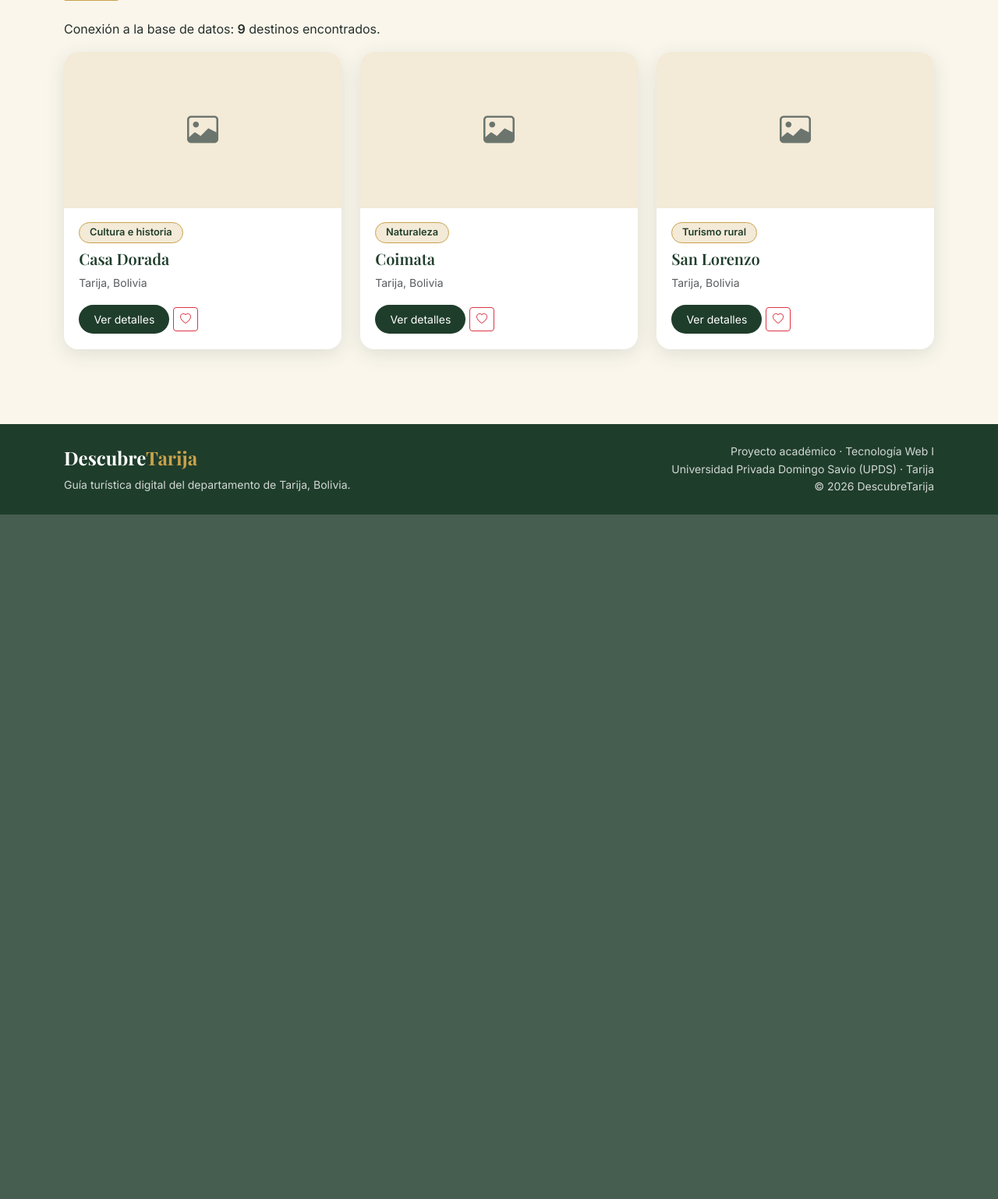
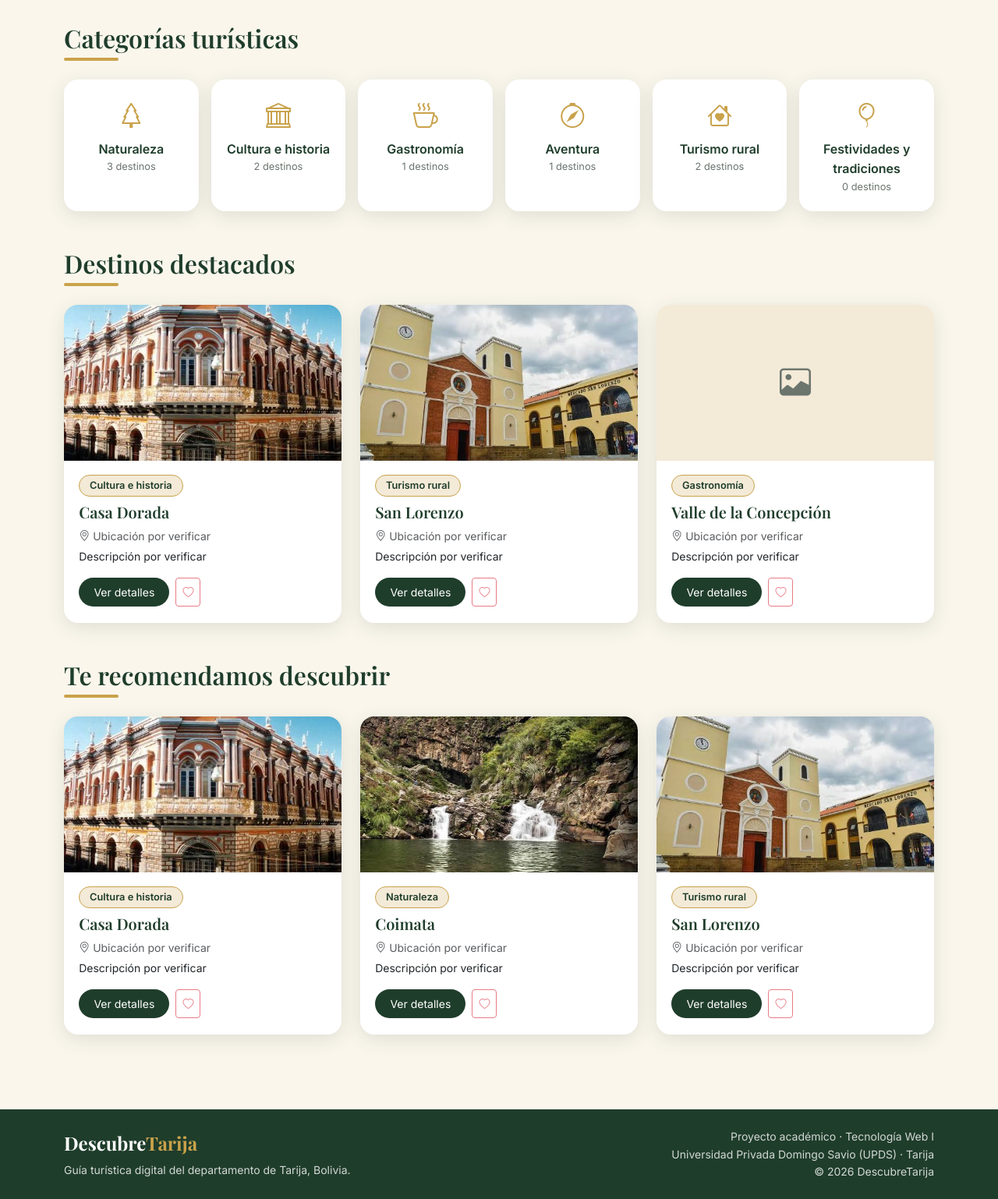
Before and after one commit to alexjerezdev/DescubreTarija, a PHP site: page / in a window 1280 px wide. Shown: the part 500-2038 px from the top of the page at 78% size. Before the commit the page ends 1160 px from the top, so only its background shows below. Run offline with PHP 8.4, Linux system fonts and the light colour scheme; data comes from the database, SQL or seed files in the repository.

Commit message:
Fase 3: portada, catalogo con filtros, detalle y mapa Leaflet

```diff
--- a/www/assets/css/tarija.css
+++ b/www/assets/css/tarija.css
@@ -103,3 +103,36 @@ a.chip-categoria:hover { background: var(--dorado); color: var(--verde); }
   .hero { padding: 4rem 0 3rem; }
   .tarjeta-destino .foto { height: 170px; }
 }
+
+
+/* ===== Fase 3 ===== */
+.buscador-hero { max-width: 640px; margin: 1.6rem auto 1rem; }
+.buscador-hero .form-control { border: 0; border-radius: 999px 0 0 999px; padding: .85rem 1.3rem; }
+.buscador-hero .btn { border-radius: 0 999px 999px 0; padding-left: 1.6rem; padding-right: 1.6rem; }
+
+.categoria-box {
+  display: block; height: 100%; text-align: center; text-decoration: none;
+  background: var(--blanco); color: var(--verde); border-radius: var(--radio);
+  box-shadow: var(--sombra); padding: 1.3rem 1rem; transition: transform .25s, box-shadow .25s;
+}
+.categoria-box:hover { transform: translateY(-5px); box-shadow: 0 12px 28px rgba(31, 61, 43, .2); color: var(--verde); }
+.categoria-box i { font-size: 2rem; color: var(--dorado); }
+.categoria-box .nombre { font-weight: 600; margin-top: .3rem; }
+.categoria-box .total { font-size: .8rem; color: var(--gris); }
+
+.filtros { background: var(--blanco); border-radius: var(--radio); box-shadow: var(--sombra); padding: 1.1rem 1.3rem; }
+
+.vacio {
+  text-align: center; padding: 3rem 1rem; background: var(--blanco);
+  border-radius: var(--radio); box-shadow: var(--sombra); color: var(--gris);
+}
+.vacio i { font-size: 3rem; color: var(--dorado); }
+
+.galeria .foto-grande { height: 380px; object-fit: cover; }
+.galeria-vacia {
+  height: 380px; background: var(--beige); border-radius: var(--radio);
+  display: flex; align-items: center; justify-content: center; color: var(--gris);
+}
+
+.mapa { height: 420px; border-radius: var(--radio); box-shadow: var(--sombra); z-index: 0; }
+.mapa-grande { height: 70vh; min-height: 420px; }
--- a/www/includes/footer.php
+++ b/www/includes/footer.php
@@ -18,4 +18,5 @@
 
 <script src="https://cdn.jsdelivr.net/npm/bootstrap@5.3.3/dist/js/bootstrap.bundle.min.js"></script>
 </body>
+<?= $extra_scripts ?? '' ?>
 </html>
--- a/www/includes/funciones.php
+++ b/www/includes/funciones.php
@@ -69,3 +69,30 @@ function nav_activo(string $pagina, string $activo): string
 {
     return $pagina === $activo ? ' active' : '';
 }
+
+
+
+// ---- Consulta base de destinos (con categoría y primera foto) ----
+// Uso: $pdo->query(SQL_DESTINOS . ' WHERE d.destacado = 1 ORDER BY d.nombre')
+const SQL_DESTINOS = 'SELECT d.id, d.nombre, d.descripcion, d.ubicacion, d.categoria_id,
+        c.nombre AS categoria,
+        (SELECT i.url FROM imagenes i WHERE i.destino_id = d.id ORDER BY i.id LIMIT 1) AS foto
+    FROM destinos d
+    LEFT JOIN categorias c ON c.id = d.categoria_id';
+
+// Si el dato es NULL, vacío o "POR VERIFICAR", devuelve un texto alternativo
+function dato($texto, string $vacio = 'Por verificar'): string
+{
+    $texto = trim((string) $texto);
+    return ($texto === '' || strcasecmp($texto, 'POR VERIFICAR') === 0) ? $vacio : $texto;
+}
+
+// Devuelve la URL de la foto SOLO si el archivo existe en www/ (si no, null)
+function foto_url(?string $ruta): ?string
+{
+    if (!$ruta || str_contains($ruta, '..')) {
+        return null;
+    }
+    $ruta = ltrim($ruta, '/');
+    return is_file(__DIR__ . '/../' . $ruta) ? '/' . $ruta : null;
+}
--- /dev/null
+++ b/www/includes/tarjeta_destino.php
@@ -0,0 +1,27 @@
+<?php
+// Tarjeta de destino reutilizable. Se incluye dentro de un foreach con la variable $d.
+$foto = foto_url($d['foto'] ?? null);
+?>
+<div class="col-12 col-md-6 col-lg-4">
+  <div class="card tarjeta-destino">
+    <?php if ($foto): ?>
+      <div class="foto" style="background-image:url('<?= e($foto) ?>')" role="img" aria-label="<?= e($d['nombre']) ?>"></div>
+    <?php else: ?>
+      <div class="foto"><i class="bi bi-image fs-1"></i></div>
+    <?php endif; ?>
+
+    <div class="card-body d-flex flex-column">
+      <div><span class="chip-categoria"><?= e($d['categoria'] ?? 'Sin categoría') ?></span></div>
+      <h3 class="card-title mt-2"><?= e($d['nombre']) ?></h3>
+      <p class="small text-muted mb-1">
+        <i class="bi bi-geo-alt"></i> <?= e(dato($d['ubicacion'], 'Ubicación por verificar')) ?>
+      </p>
+      <p class="small"><?= e(mb_strimwidth(dato($d['descripcion'], 'Descripción por verificar'), 0, 110, '…')) ?></p>
+      <div class="mt-auto d-flex gap-2">
+        <a href="/detalle.php?id=<?= (int) $d['id'] ?>" class="btn btn-verde btn-sm">Ver detalles</a>
+        <button class="btn btn-outline-danger btn-sm" type="button" disabled
+                title="Se activa en la Fase 5"><i class="bi bi-heart"></i></button>
+      </div>
+    </div>
+  </div>
+</div>
--- a/www/index.php
+++ b/www/index.php
@@ -1,11 +1,28 @@
 <?php
 require __DIR__ . '/includes/conexion.php';
-$titulo = 'Prueba de estilos';
+require_once __DIR__ . '/includes/funciones.php';
+
+$titulo = 'Inicio';
 $activo = 'inicio';
-$total  = $pdo->query('SELECT COUNT(*) FROM destinos')->fetchColumn();
-$ejemplo = $pdo->query('SELECT d.nombre, c.nombre AS categoria
-                        FROM destinos d LEFT JOIN categorias c ON c.id = d.categoria_id
-                        ORDER BY d.id LIMIT 3')->fetchAll();
+
+$categorias = $pdo->query(
+    'SELECT c.id, c.nombre, COUNT(d.id) AS total
+     FROM categorias c LEFT JOIN destinos d ON d.categoria_id = c.id
+     GROUP BY c.id, c.nombre ORDER BY c.id'
+)->fetchAll();
+
+$destacados   = $pdo->query(SQL_DESTINOS . ' WHERE d.destacado = 1 ORDER BY d.nombre LIMIT 6')->fetchAll();
+$recomendados = $pdo->query(SQL_DESTINOS . ' ORDER BY RAND() LIMIT 3')->fetchAll();
+
+$iconos = [
+    'Naturaleza'                 => 'bi-tree',
+    'Cultura e historia'         => 'bi-bank',
+    'Gastronomía'                => 'bi-cup-hot',
+    'Aventura'                   => 'bi-compass',
+    'Turismo rural'              => 'bi-house-heart',
+    'Festividades y tradiciones' => 'bi-balloon',
+];
+
 require __DIR__ . '/includes/header.php';
 ?>
 
@@ -13,30 +30,49 @@ require __DIR__ . '/includes/header.php';
   <div class="container">
     <h1>Descubre Tarija</h1>
     <p>Naturaleza, cultura, gastronomía y tradiciones en un solo lugar.</p>
-    <a href="#" class="btn btn-dorado btn-lg">Explorar destinos</a>
+
+    <form class="buscador-hero input-group" action="/destinos.php" method="get">
+      <input type="search" name="q" class="form-control" placeholder="Busca un destino, ej: Casa Dorada" aria-label="Buscar destino">
+      <button class="btn btn-dorado" type="submit"><i class="bi bi-search"></i> Buscar</button>
+    </form>
+
+    <a href="/destinos.php" class="btn btn-outline-light mt-2">Explorar destinos</a>
   </div>
 </section>
 
 <div class="container py-5">
-  <h2 class="seccion-titulo">Prueba de componentes</h2>
-  <p>Conexión a la base de datos: <b><?= e($total) ?></b> destinos encontrados.</p>
 
-  <div class="row g-4">
-    <?php foreach ($ejemplo as $d): ?>
-      <div class="col-12 col-md-6 col-lg-4">
-        <div class="card tarjeta-destino">
-          <div class="foto"><i class="bi bi-image fs-1"></i></div>
-          <div class="card-body">
-            <span class="chip-categoria"><?= e($d['categoria'] ?? 'Sin categoría') ?></span>
-            <h3 class="card-title mt-2"><?= e($d['nombre']) ?></h3>
-            <p class="small text-muted">Tarija, Bolivia</p>
-            <a href="#" class="btn btn-verde btn-sm">Ver detalles</a>
-            <button class="btn btn-outline-danger btn-sm" type="button"><i class="bi bi-heart"></i></button>
-          </div>
-        </div>
+  <h2 class="seccion-titulo">Categorías turísticas</h2>
+  <div class="row g-3">
+    <?php foreach ($categorias as $c): ?>
+      <div class="col-6 col-md-4 col-lg-2">
+        <a class="categoria-box" href="/destinos.php?cat=<?= (int) $c['id'] ?>">
+          <i class="bi <?= e($iconos[$c['nombre']] ?? 'bi-geo-alt') ?>"></i>
+          <div class="nombre"><?= e($c['nombre']) ?></div>
+          <div class="total"><?= (int) $c['total'] ?> destinos</div>
+        </a>
       </div>
     <?php endforeach; ?>
   </div>
+
+  <h2 class="seccion-titulo mt-5">Destinos destacados</h2>
+  <?php if ($destacados): ?>
+    <div class="row g-4">
+      <?php foreach ($destacados as $d): ?>
+        <?php require __DIR__ . '/includes/tarjeta_destino.php'; ?>
+      <?php endforeach; ?>
+    </div>
+  <?php else: ?>
+    <div class="vacio"><i class="bi bi-stars"></i><p class="mb-0">Aún no hay destinos destacados.</p></div>
+  <?php endif; ?>
+
+  <h2 class="seccion-titulo mt-5">Te recomendamos descubrir</h2>
+  <div class="row g-4">
+    <?php foreach ($recomendados as $d): ?>
+      <?php require __DIR__ . '/includes/tarjeta_destino.php'; ?>
+    <?php endforeach; ?>
+  </div>
+
 </div>
 
 <?php require __DIR__ . '/includes/footer.php'; ?>
```
Also changed, not shown: www/destinos.php (added, +77 -0 lines), www/detalle.php (added, +126 -0 lines), www/mapa.php (added, +70 -0 lines), www/assets/images/casa-dorada-1.jpg (added), www/assets/images/coimata-1.jpg (added), www/assets/images/san-lorenzo-1.jpg (added).
